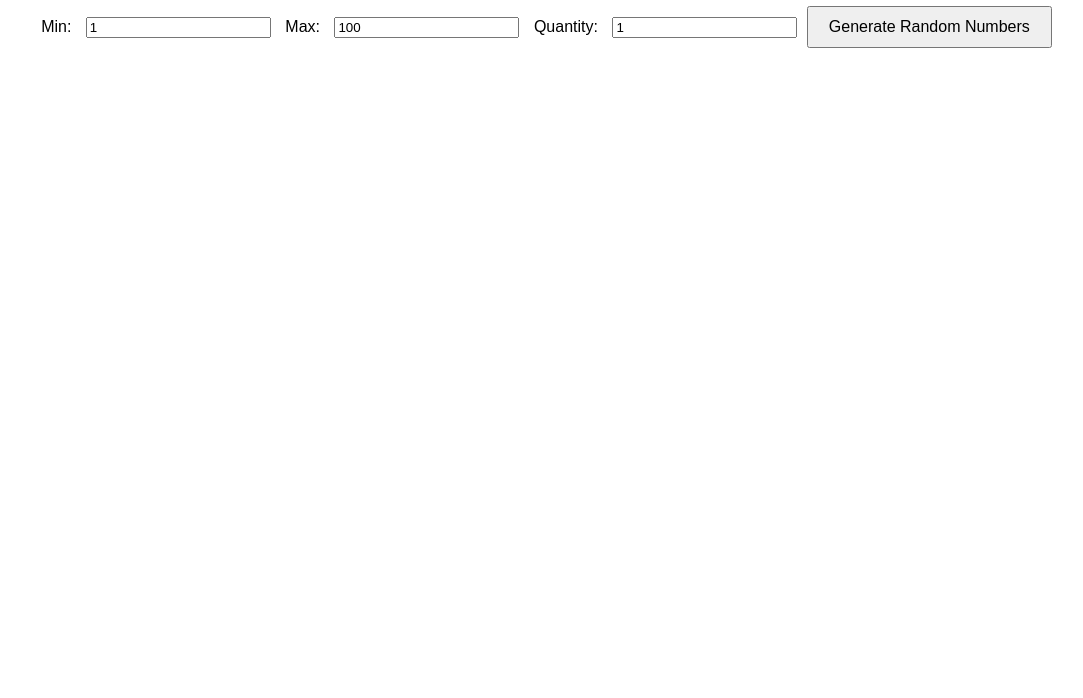
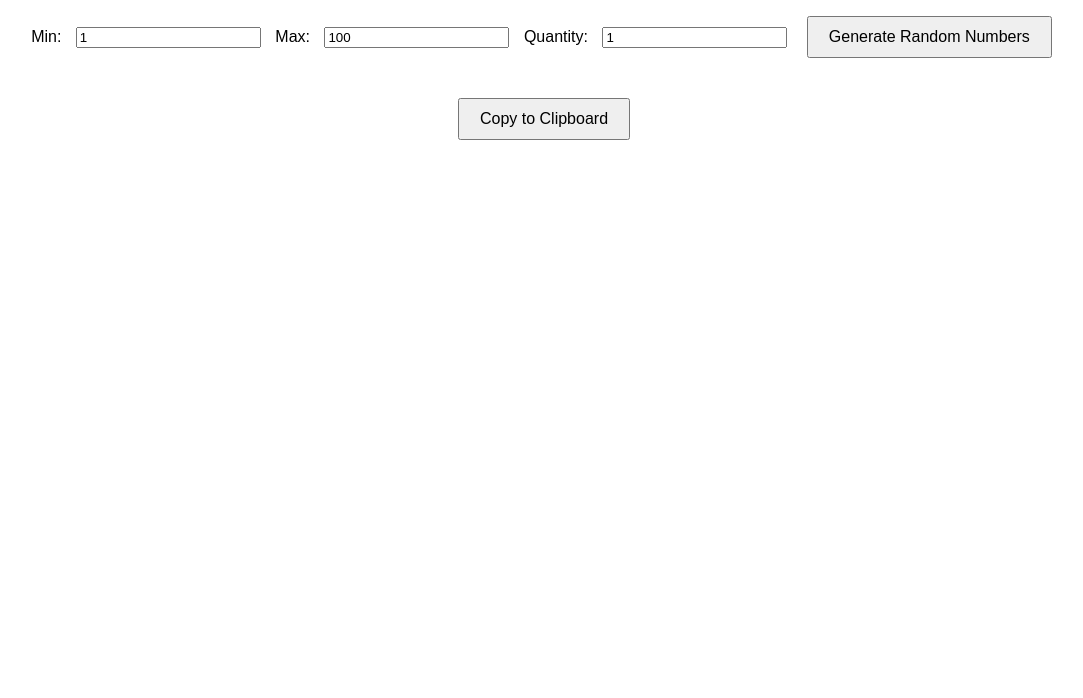
Before and after one commit to pragunsrv/Random-Number-Generator, a plain HTML site: page index.html in a window 1280 px wide. Shown: the part 102-800 px from the top of the page, without its empty margins (96-1179 px from the left). Drawn offline with Linux system fonts and the light colour scheme.

Commit message:
Add functionality to copy generated numbers to clipboard and enhance UI.

```diff
--- a/index.html
+++ b/index.html
@@ -17,6 +17,7 @@
     <button onclick="generateRandomNumbers()">Generate Random Numbers</button>
     <ul id="resultList"></ul>
     <p id="error" class="error"></p>
+    <button onclick="copyToClipboard()">Copy to Clipboard</button>
 
     <script src="script.js"></script>
 </body>
--- a/script.js
+++ b/script.js
@@ -19,3 +19,14 @@ function generateRandomNumbers() {
         errorElement.innerText = '';
     }
 }
+
+function copyToClipboard() {
+    const resultList = document.getElementById('resultList');
+    const range = document.createRange();
+    range.selectNode(resultList);
+    window.getSelection().removeAllRanges();
+    window.getSelection().addRange(range);
+    document.execCommand('copy');
+    window.getSelection().removeAllRanges();
+    alert('Copied to clipboard!');
+}
--- a/styles.css
+++ b/styles.css
@@ -7,6 +7,7 @@ body {
 button {
     padding: 10px 20px;
     font-size: 16px;
+    margin: 10px;
 }
 
 #resultList {
```
